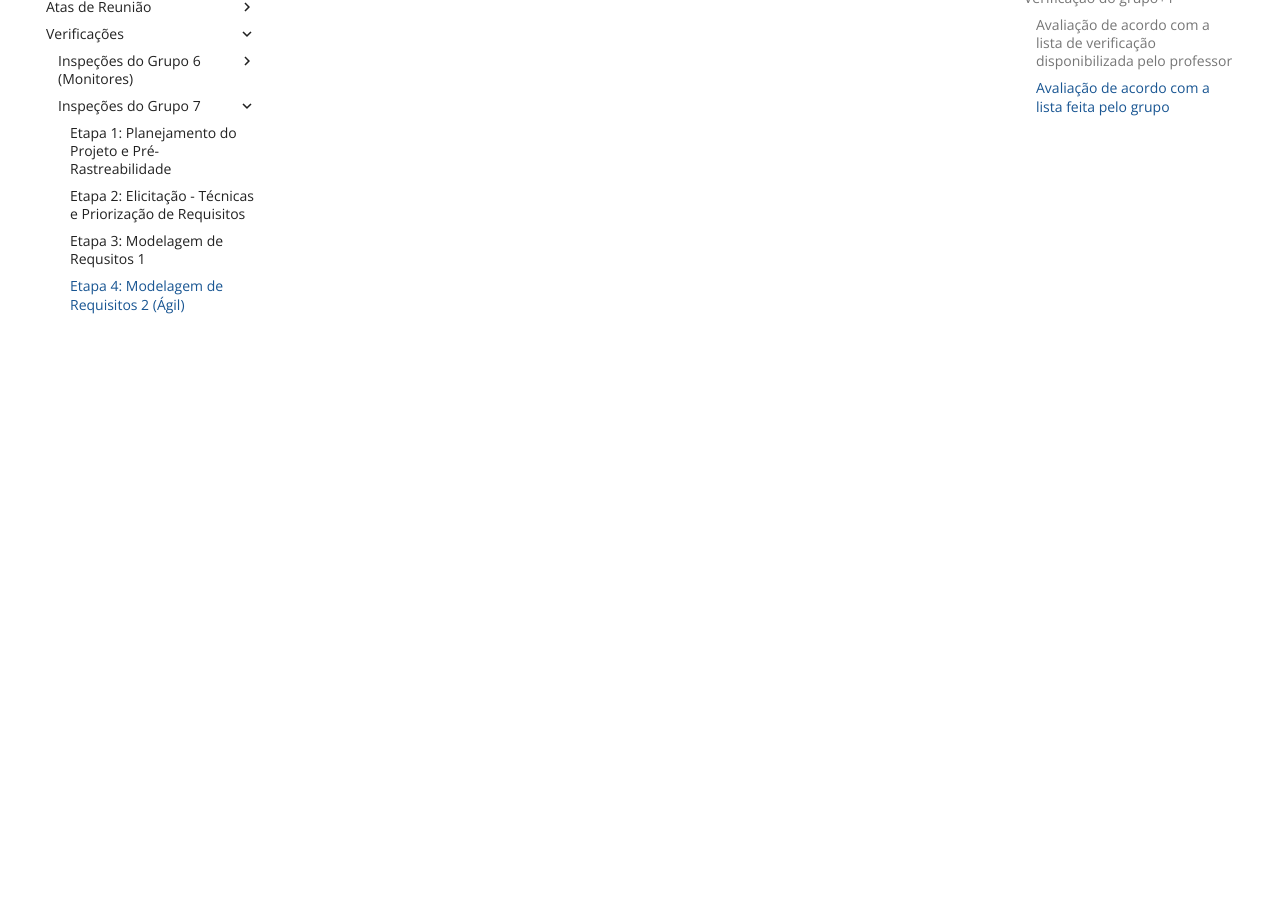
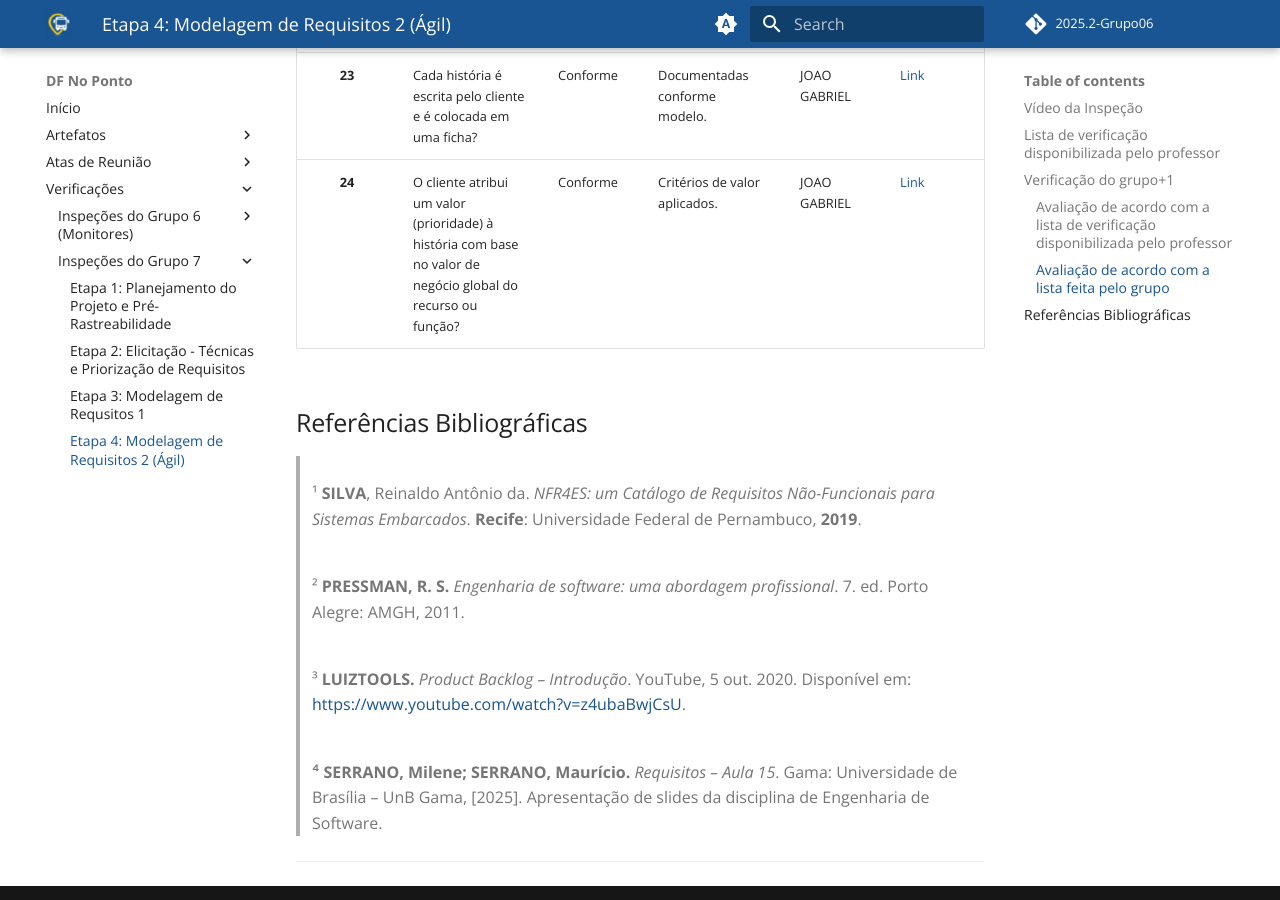
Before and after one commit to Requisitos-de-Software/2025.2-Grupo06, an MkDocs documentation site: the page built from docs/Verificações/inspecao04.md, in a window 1280 px wide and 900 px high, scrolled down 6575 px. Built offline with MkDocs 1.6.1 and Material for MkDocs 9.7.7, drawn with Linux system fonts in a browser that asks for light colours; comment, search, counter and statistics services are not loaded; some of the changed text lies outside the part shown.

Commit message:
adiciona video inspecao grupo +1

```diff
--- a/docs/Verificações/inspecao04.md
+++ b/docs/Verificações/inspecao04.md
@@ -1,3 +1,21 @@
+# Inspeção 4- Grupo 7
+
+## Vídeo da Inspeção
+<div style="text-align: center;">
+  <iframe width="560" height="315"
+    src="https://www.youtube.com/embed/Olpv_xU1syQ"
+    title="YouTube video player"
+    frameborder="0"
+    allow="accelerometer; autoplay; clipboard-write; encrypted-media; gyroscope; picture-in-picture; web-share"
+    allowfullscreen>
+  </iframe>
+
+  <p style="font-size: small;">
+    <b>Vídeo 1</b> - Inspeção Grupo 7
+  </p>
+</div>
+
+
 ## Lista de verificação disponibilizada pelo professor
 
 >A lista de verificação focada em engenharia de requisitos ágil, destacando seus componentes principais: Modelagem Ágil, Histórias de Usuário, Backlogs e o NFR Framework (Requisitos Não Funcionais).
@@ -55,3 +73,19 @@
 | **22** | O Product Backlog foi tratado como um artefato dinâmico que cresce conforme o conhecimento sobre o produto aumenta? | Conforme | Atualizações contínuas registradas. | JOAO GABRIEL | [Link]() |
 | **23** | Cada história é escrita pelo cliente e é colocada em uma ficha? | Conforme | Documentadas conforme modelo. | JOAO GABRIEL | [Link]() |
 | **24** | O cliente atribui um valor (prioridade) à história com base no valor de negócio global do recurso ou função? | Conforme | Critérios de valor aplicados. | JOAO GABRIEL | [Link]() |
+
+## Referências Bibliográficas
+
+><a id="ref-1"></a>
+¹ **SILVA**, Reinaldo Antônio da. *NFR4ES: um Catálogo de Requisitos Não-Funcionais para Sistemas Embarcados*. **Recife**: Universidade Federal de Pernambuco, **2019**.
+
+><a id="ref-2"></a>
+² **PRESSMAN, R. S.** *Engenharia de software: uma abordagem profissional*. 7. ed. Porto Alegre: AMGH, 2011.
+
+><a id="ref-3"></a>
+³ **LUIZTOOLS.** *Product Backlog – Introdução*. YouTube, 5 out. 2020. Disponível em: [https://www.youtube.com/watch?v=z4ubaBwjCsU](https://www.youtube.com/watch?v=z4ubaBwjCsU).
+
+><a id="ref-4"></a>
+⁴ **SERRANO, Milene; SERRANO, Maurício.** *Requisitos – Aula 15*. Gama: Universidade de Brasília – UnB Gama, [2025]. Apresentação de slides da disciplina de Engenharia de Software.
+
+---
```
Also changed, not shown: docs/checklist/lista04.md (+22 -17 lines), docs/modelagem_requisitos_02/backlog.md (+1 -1 lines), docs/modelagem_requisitos_02/nfr.md (+1 -1 lines).
